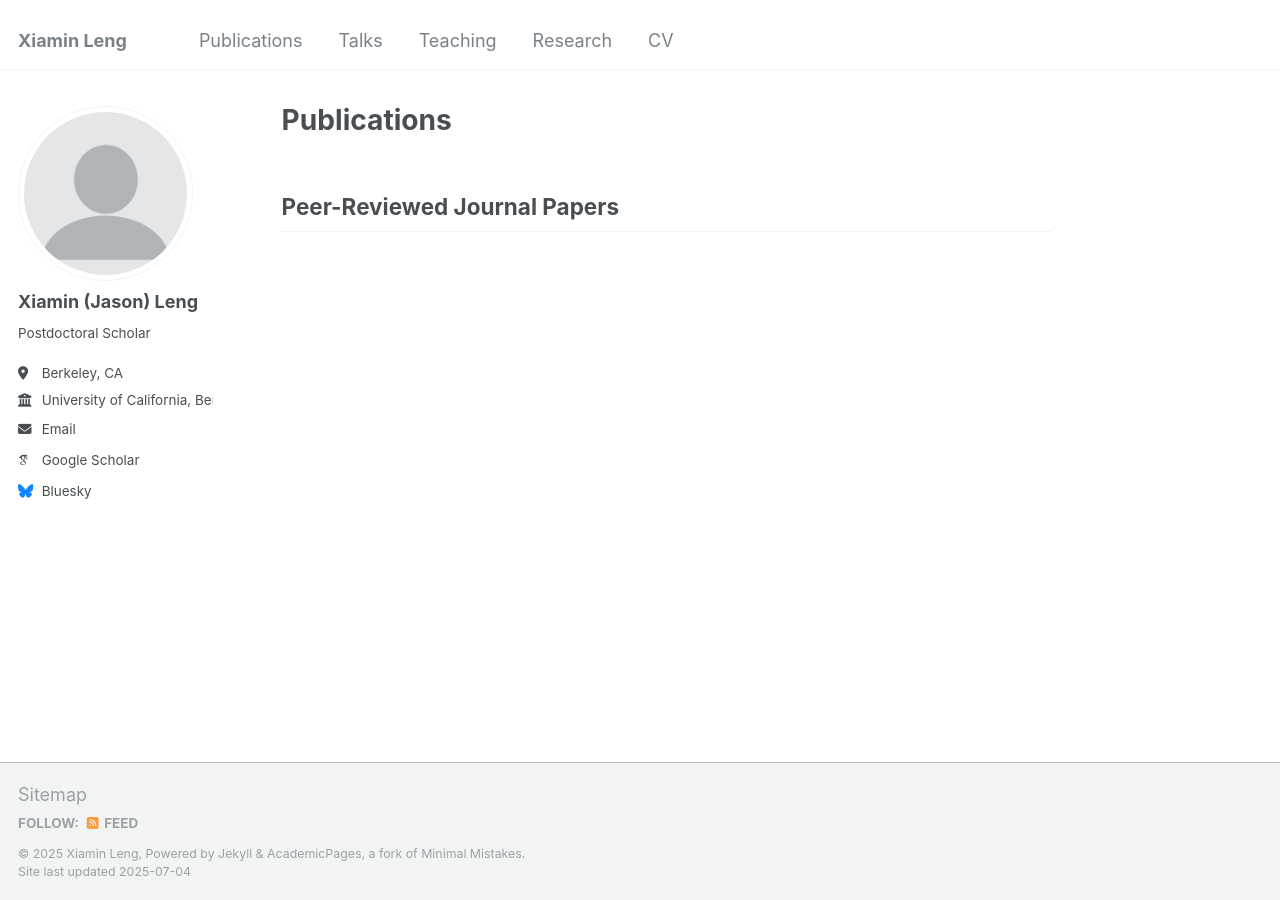
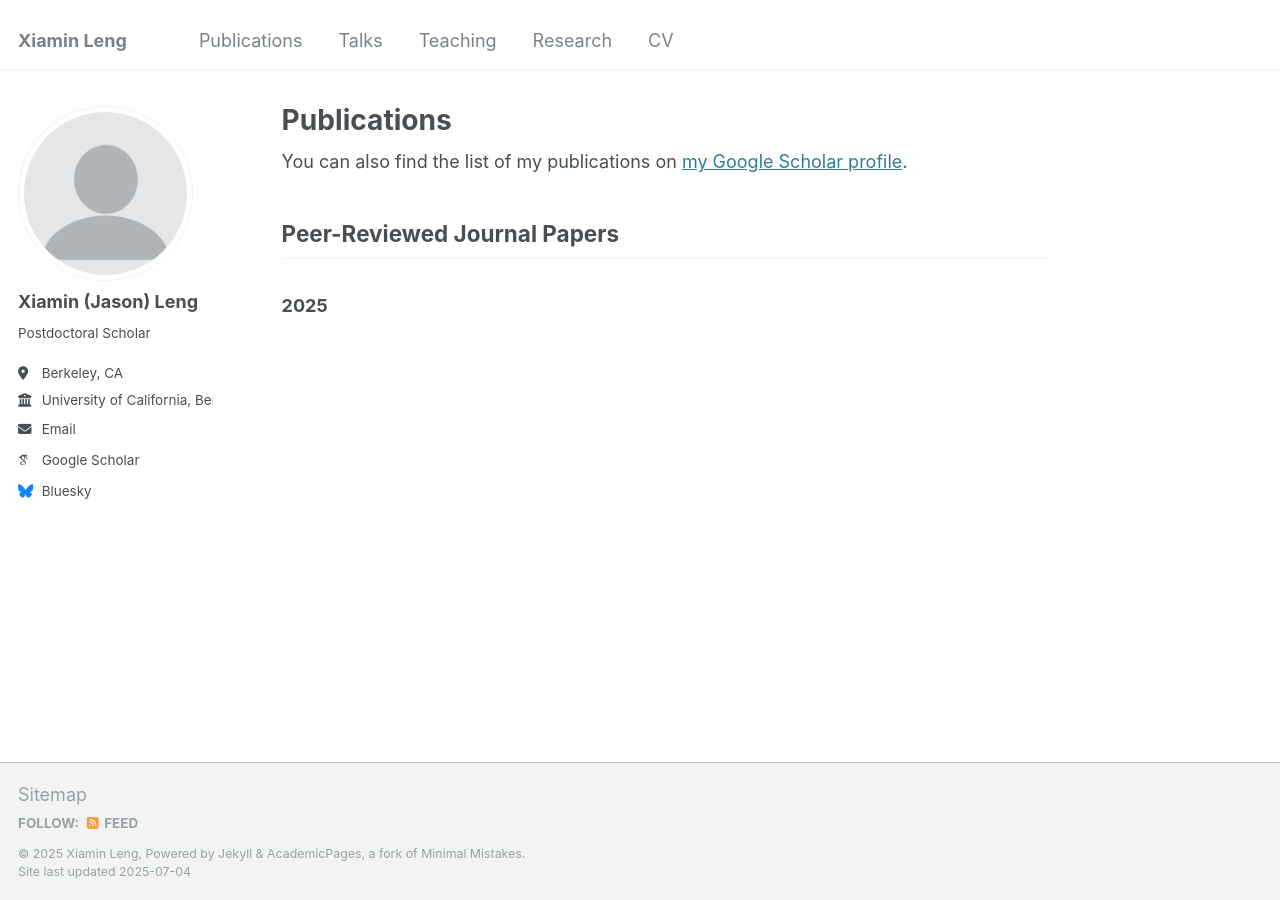
Before and after one commit to Jasonleng/jasonleng.github.io, a Jekyll site: the page built from _pages/publications.md, in a window 1280 px wide. Built offline with Jekyll 4.4.1, drawn with Linux system fonts in a browser that asks for light colours; some web fonts are replaced.

Commit message:
Update publications.md

```diff
--- a/_pages/publications.md
+++ b/_pages/publications.md
@@ -4,4 +4,8 @@ title: "Publications"
 author_profile: true
 ---
 
+You can also find the list of my publications on [my Google Scholar profile](https://scholar.google.com/citations?user=6HIwJjsAAAAJ).
+
 ## Peer-Reviewed Journal Papers
+
+### 2025
```
